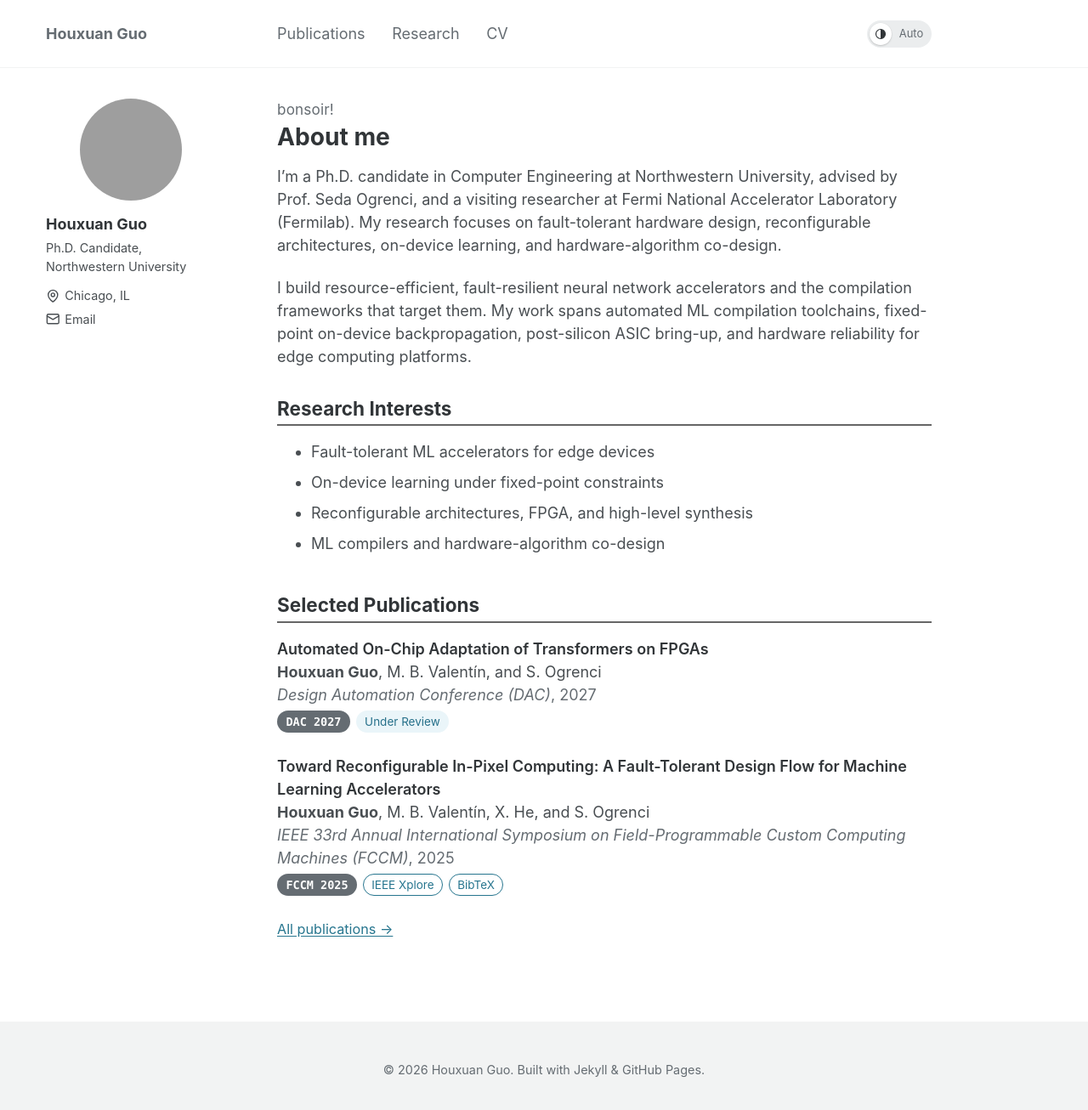
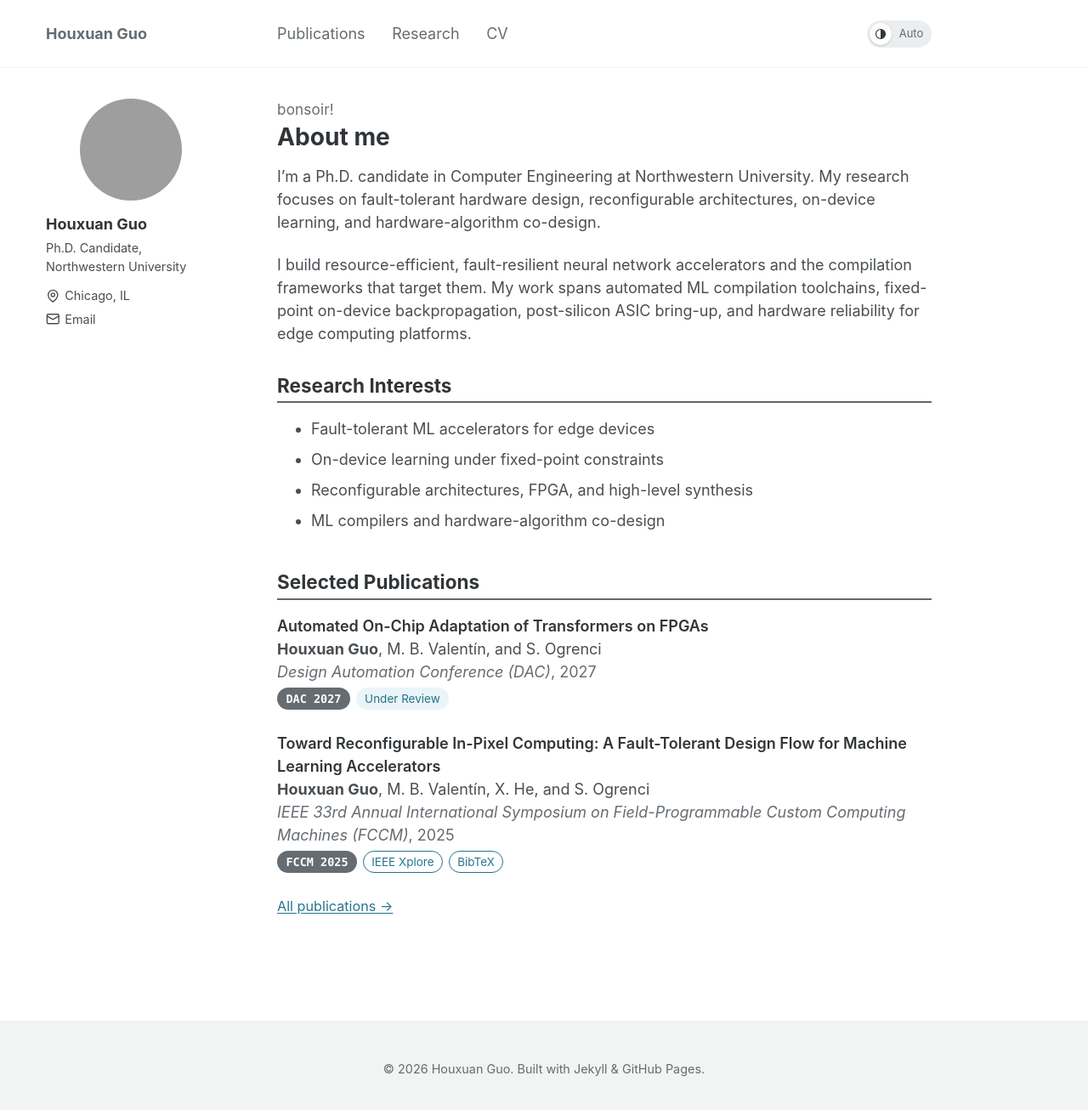
Before and after one commit to HoesenG/HoesenG.github.io, a Jekyll site: the page built from _pages/about.md, in a window 1280 px wide and 1314 px high. Shown: the top 1306 px of the window at 85% size. Built offline with Jekyll 4.4.1, drawn with Linux system fonts in a browser that asks for light colours; grey boxes are pictures that could not be loaded.

Commit message:
Shorten the opening sentence of the home page bio

```diff
--- a/_pages/about.md
+++ b/_pages/about.md
@@ -8,7 +8,7 @@ redirect_from:
   - /about.html
 ---
 
-I'm a Ph.D. candidate in Computer Engineering at Northwestern University, advised by Prof. Seda Ogrenci, and a visiting researcher at Fermi National Accelerator Laboratory (Fermilab). My research focuses on fault-tolerant hardware design, reconfigurable architectures, on-device learning, and hardware-algorithm co-design.
+I'm a Ph.D. candidate in Computer Engineering at Northwestern University. My research focuses on fault-tolerant hardware design, reconfigurable architectures, on-device learning, and hardware-algorithm co-design.
 
 I build resource-efficient, fault-resilient neural network accelerators and the compilation frameworks that target them. My work spans automated ML compilation toolchains, fixed-point on-device backpropagation, post-silicon ASIC bring-up, and hardware reliability for edge computing platforms.
 
```
